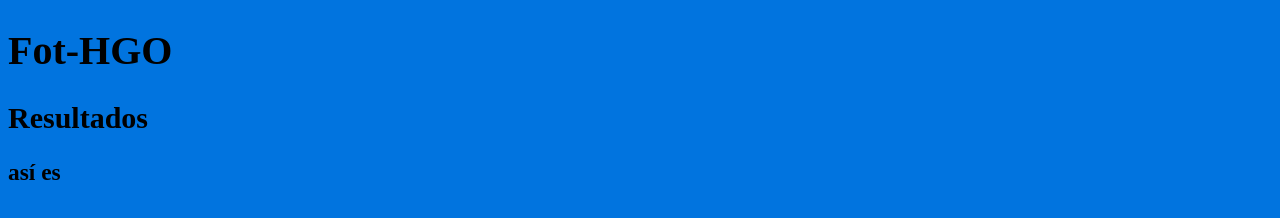
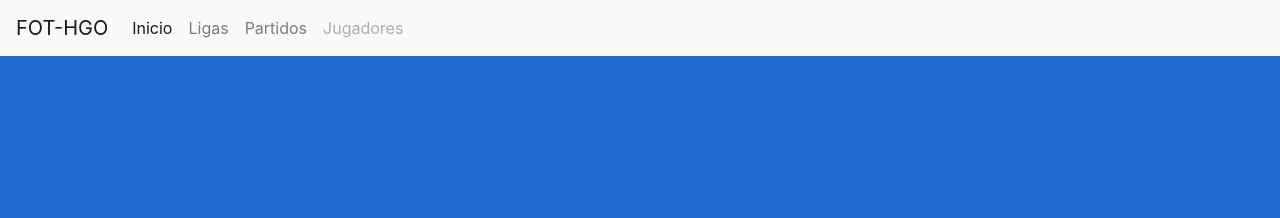
Before and after one commit to jesusballes/pagina-web, a plain HTML site: page index.html in a window 1280 px wide. Drawn offline with nearby package versions, Linux system fonts and the light colour scheme.

Commit message:
Se agrega bootstrap
Se agrego la libreira de bootstrap para mejor diseño

```diff
--- a/index.html
+++ b/index.html
@@ -3,16 +3,32 @@
   <head>
     <meta charset="utf-8">
     <title>FotHGO</title>
+    <link rel="stylesheet" href="https://stackpath.bootstrapcdn.com/bootstrap/4.1.1/css/bootstrap.min.css" integrity="sha384-WskhaSGFgHYWDcbwN70/dfYBj47jz9qbsMId/iRN3ewGhXQFZCSftd1LZCfmhktB" crossorigin="anonymous">
+    <meta name="viewport" content="width=device-width, initial-scale=1, shrink-to-fit=no">
     <style media="screen">
-      body{
-        font-size: 20px;
-        background-color: #0174DF;
-      }
+     body{
+       background-color: rgba(10, 90, 200, 0.9);
+     }
     </style>
+
   </head>
   <body>
-    <h1>Fot-HGO</h1>
-    <h2>Resultados</h2>
-    <h3>así es</h3>
+    <nav class="navbar navbar-expand-lg navbar-light bg-light">
+      <a class="navbar-brand" href="#">FOT-HGO</a>
+      <button class="navbar-toggler" type="button" data-toggle="collapse" data-target="#navbarNavAltMarkup" aria-controls="navbarNavAltMarkup" aria-expanded="false" aria-label="Toggle navigation">
+        <span class="navbar-toggler-icon"></span>
+      </button>
+      <div class="collapse navbar-collapse" id="navbarNavAltMarkup">
+        <div class="navbar-nav">
+          <a class="nav-item nav-link active" href="#">Inicio <span class="sr-only">(current)</span></a>
+          <a class="nav-item nav-link" href="#">Ligas</a>
+          <a class="nav-item nav-link" href="#">Partidos</a>
+          <a class="nav-item nav-link disabled" href="#">Jugadores</a>
+        </div>
+      </div>
+    </nav>
+    <script src="https://code.jquery.com/jquery-3.3.1.slim.min.js" integrity="sha384-q8i/X+965DzO0rT7abK41JStQIAqVgRVzpbzo5smXKp4YfRvH+8abtTE1Pi6jizo" crossorigin="anonymous"></script>
+    <script src="https://cdnjs.cloudflare.com/ajax/libs/popper.js/1.14.3/umd/popper.min.js" integrity="sha384-ZMP7rVo3mIykV+2+9J3UJ46jBk0WLaUAdn689aCwoqbBJiSnjAK/l8WvCWPIPm49" crossorigin="anonymous"></script>
+    <script src="https://stackpath.bootstrapcdn.com/bootstrap/4.1.1/js/bootstrap.min.js" integrity="sha384-smHYKdLADwkXOn1EmN1qk/HfnUcbVRZyYmZ4qpPea6sjB/pTJ0euyQp0Mk8ck+5T" crossorigin="anonymous"></script>
   </body>
 </html>
```
